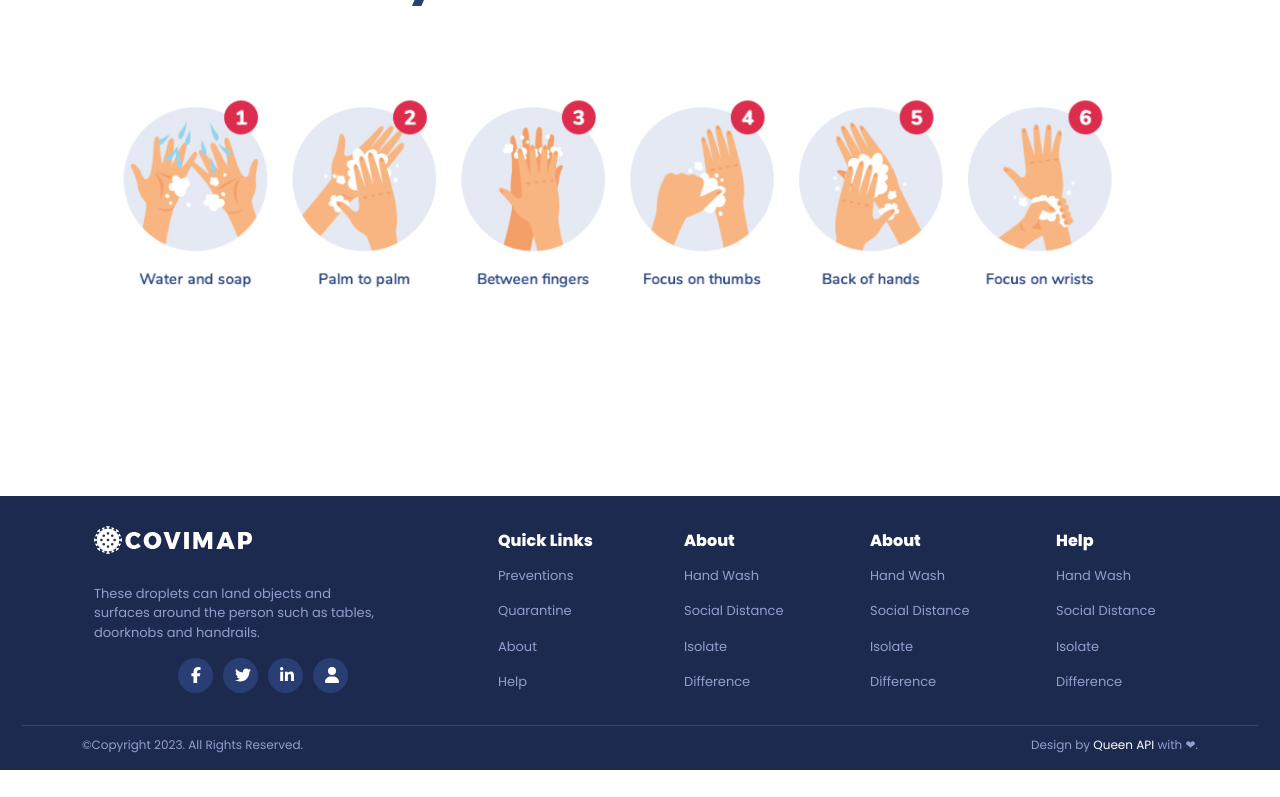
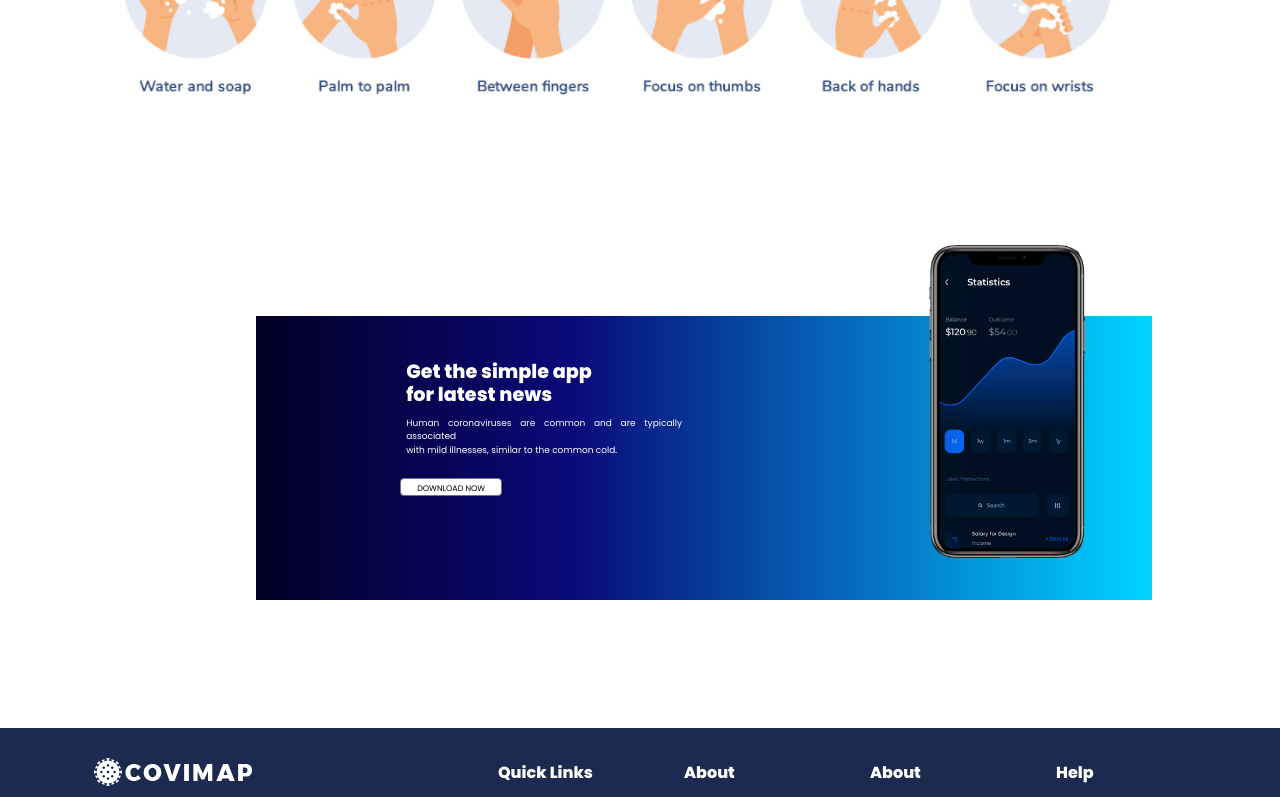
Before and after one commit to IrisGomis/queen-api, a React (Create React App) app: page / in a window 1280 px wide. Shown: the part 3348-4145 px from the top of the page. Before the commit the page ends 4118 px from the top, so only its background shows below. Built offline with nearby package versions, Linux system fonts and the light colour scheme; a web font is replaced by a local one.

Commit message:
guardo primeros cambios

```diff
--- a/src/components/pages/Home.jsx
+++ b/src/components/pages/Home.jsx
@@ -5,6 +5,7 @@ import Prevent from '../templates/Prevent';
 import Spreads from '../templates/Spreads';
 import Footer from '../organismos/Footer';
 import Wash from '../templates/Wash';
+import Mobile from '../templates/Mobile';
 import {BrowserRouter } from "react-router-dom";
 
 
@@ -18,6 +19,7 @@ function Home() {
         <Prevent />
         <Spreads />
         <Wash />
+        <Mobile />
         <Footer/>
     </div>
   );
--- a/src/components/templates/Mobile.jsx
+++ b/src/components/templates/Mobile.jsx
@@ -0,0 +1,34 @@
+import React from "react";
+import "../../App";
+import "../templates/mobile.css";
+import Container from "react-bootstrap/Container";
+import Imgphone from "../../images/phone-1.png";
+import Button from "react-bootstrap/Button";
+
+function Mobile() {
+  return (
+    <div classNaame="container-phone">
+      <div className="contenedor-background">
+        <div className="phone-background">
+          <div class="row-phone-left">
+            <h1 className="phone-tittle">
+              Get the simple app <br /> for latest news
+            </h1>
+            <p className="phone-subtittle">
+              Human coronaviruses are common and are typically associated <br />{" "}
+              with mild illnesses, similar to the common cold.
+            </p>
+            <Button className="boton" variant="secondary" size="sm">
+              DOWNLOAD NOW
+            </Button>
+            </div>
+            <div className="row-phone-right">
+              <img src={Imgphone} alt="image-phone" className="img" />
+            </div>
+          </div>
+        </div>
+    </div>
+  );
+}
+
+export default Mobile;
--- a/src/components/templates/mobile.css
+++ b/src/components/templates/mobile.css
@@ -0,0 +1,76 @@
+/*.phone-background{
+       background-color:#000046,#1cb5e0;*/
+
+/*background: rgb(2,0,36);
+background: linear-gradient(90deg, rgba(2,0,36,1) 0%, rgba(9,9,121,1) 35%, rgba(0,212,255,1) 100%);
+}*/
+.container-phone {
+  display: flex;
+  justify-content: space-between;
+
+}
+.phone-tittle {
+  font-family: "Poppins";
+  font-size:larger;
+  font-weight: bolder;
+  margin-top: 15%;
+  padding-left: 5%;
+  padding-bottom: 1%;
+  color: white;
+  /*font-size: calc(2em + 1vw);*/
+  text-align: justify;
+  justify-content: space-between;
+}
+.phone-subtittle {
+  font-family: "Poppins";
+  font-size:xx-small;
+  color: white;
+  text-align: justify;
+  padding-left: 5%;
+}
+.phone-background {
+  display: flex;
+  justify-content: space-between;
+  width: 70%;
+  height: 70%;
+  margin-top: 1%;
+  margin-left: 20%;
+  margin-bottom: 10%;
+  padding-left: 10%;
+  padding-bottom: 8%;
+  position: relative;
+  background: rgb(2, 0, 36);
+  background: linear-gradient(
+    90deg,
+    rgba(2, 0, 36, 1) 0%,
+    rgba(9, 9, 121, 1) 35%,
+    rgba(0, 212, 255, 1) 100%
+  );
+}
+.img {
+  width: 60%;
+  height: 100%;
+  justify-content: end;
+  margin-right: 5%;
+}
+
+.row-phone-right{
+    left: 70%;
+    top: -25%;
+    position:absolute;
+
+}
+.row-phone-left{
+    text-align: justify;
+    margin-left: 2%;
+    margin-left: 1%;
+}
+.boton{
+    color:black;
+    background-color: white;
+    width: 35%;
+    height: 10%;
+    font-family: "poppins";
+    font-size: 50%;
+    margin-left: 3%;
+}
```
